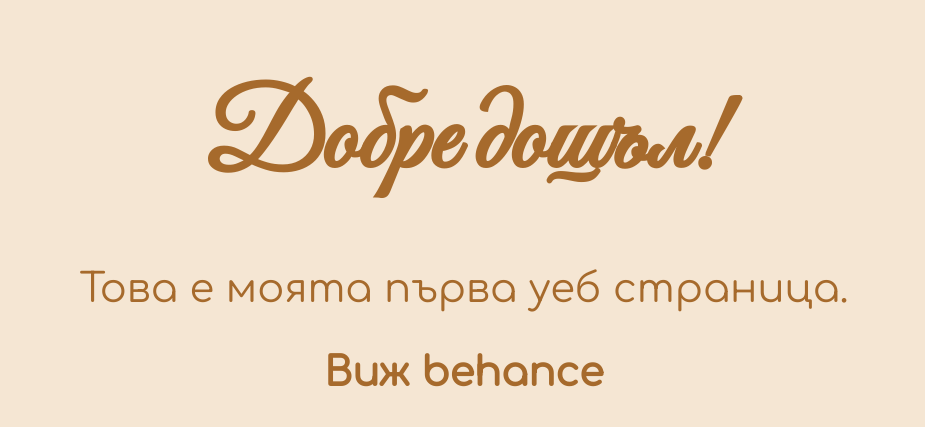
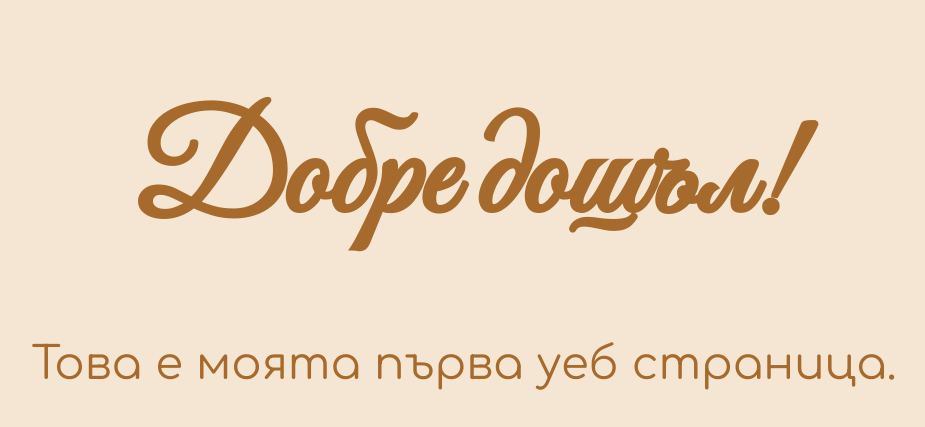
Before and after one commit to nikolchorbova-source/-_-, a plain HTML site: page index.html in a window 1280 px wide. Shown: the top 427 px of the page, without its empty margins (176-1101 px from the left). Drawn offline with Linux system fonts and the light colour scheme.

Commit message:
Update index.html

```diff
--- a/index.html
+++ b/index.html
@@ -16,7 +16,7 @@
     <style>
       body {
         text-align: center;
-        font-size: 40px;
+        font-size: 45px;
         font-family: "Comfortaa", sans-serif;   /* Comfortaa за основния текст */
         background-color: #f5e6d3; /* нюд фон */
         color: #a66a2c;            /* карамелен текст */
@@ -25,7 +25,7 @@
       /* Заглавието е с Great Vibes */
       h1 {
         font-family: "Great Vibes", cursive;
-        font-size: 110px;
+        font-size: 140px;
         margin-bottom: 0.5em;
       }
 
```
